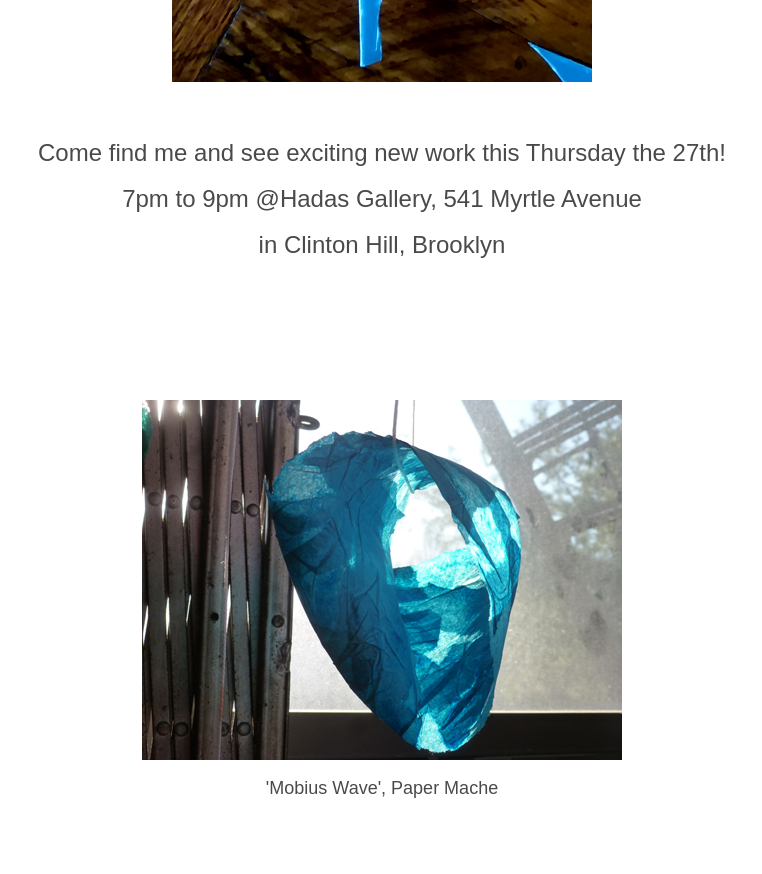
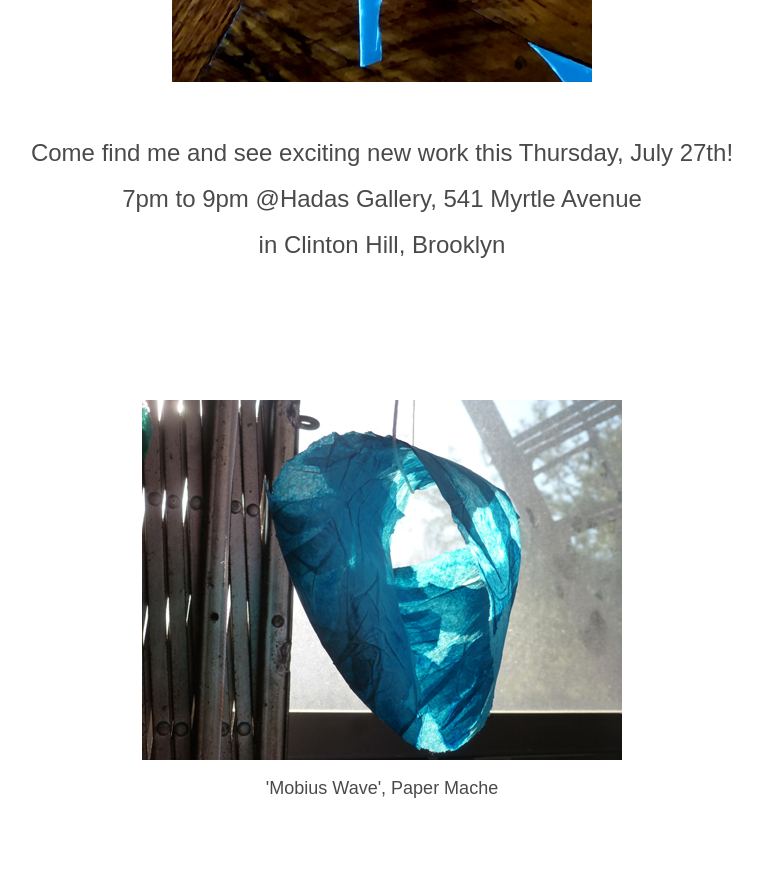
Before and after one commit to knotform/aaron.hope.art.github.io, a plain HTML site: page index.html in a window 1280 px wide. Shown: the part 1300-2174 px from the top of the page, without its empty margins (258-1020 px from the left). Drawn offline with Linux system fonts and the light colour scheme.

Commit message:
Update index.html

```diff
--- a/index.html
+++ b/index.html
@@ -35,7 +35,7 @@ border="0" alt="You're Invited!" align="center"></p>
 
 <br>
 
-<p align="center"><font size="5" color="4A4A4A">Come find me and see exciting new work this Thursday the 27th!</font></p>
+<p align="center"><font size="5" color="4A4A4A">Come find me and see exciting new work this Thursday, July 27th!</font></p>
 <p align="center"><font size="5" color="4A4A4A">7pm to 9pm @Hadas Gallery, 541 Myrtle Avenue </font></p>
 <p align="center"><font size="5" color="4A4A4A">in Clinton Hill, Brooklyn</font></p>
 <br>
```
